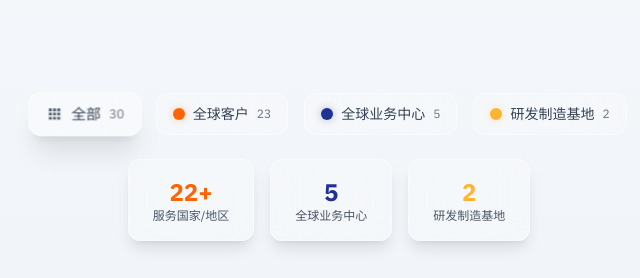
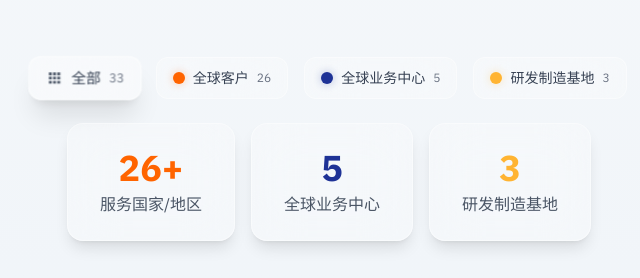
Before and after one commit to xushangwen/aho-global-service, a Next.js app: page / in a window 1280 px wide. Shown: the part 519-797 px from the top of the page, without its empty margins (311-951 px from the left). Built offline with nearby package versions, Linux system fonts and the light colour scheme.

Commit message:
feat: 添加缺失的国家/地区标记点，优化UI显示
- 添加3个全球客户标记点：罗马尼亚、菲律宾、台湾
- 更新统计数字：全球客户26个，研发制造基地3个
- 增大底部统计卡片尺寸和字体大小
- 优化地图和图例组件

```diff
--- a/src/app/globals.css
+++ b/src/app/globals.css
@@ -16,15 +16,18 @@ body {
   color: var(--foreground);
 }
 
-/* 地图标注点响应式大小 */
-@media (max-width: 768px) {
-  .rsm-marker circle {
+/* 脉冲动画 */
+@keyframes pulse-ring {
+  0% {
     r: 4;
+    opacity: 0.8;
+  }
+  100% {
+    r: 16;
+    opacity: 0;
   }
 }
 
-@media (min-width: 769px) and (max-width: 1024px) {
-  .rsm-marker circle {
-    r: 5;
-  }
+.pulse-circle {
+  animation: pulse-ring 1.2s ease-out infinite;
 }
--- a/src/app/page.tsx
+++ b/src/app/page.tsx
@@ -48,17 +48,17 @@ export default function Home() {
 
           {/* 统计卡片 - 增强毛玻璃 */}
           <section className="mt-4 md:mt-6 flex justify-center gap-3 md:gap-4">
-            <div className="text-center px-5 py-3 md:px-6 md:py-4 bg-white/25 backdrop-blur-xl rounded-xl border border-white/40 shadow-lg hover:bg-white/35 transition-all duration-300">
-              <div className="text-lg md:text-2xl font-bold text-[#FF6400]">22+</div>
-              <div className="text-xs text-gray-600">服务国家/地区</div>
+            <div className="text-center px-6 py-4 md:px-8 md:py-6 bg-white/25 backdrop-blur-xl rounded-2xl border border-white/40 shadow-lg hover:bg-white/35 transition-all duration-300">
+              <div className="text-2xl md:text-4xl font-bold text-[#FF6400]">26+</div>
+              <div className="text-sm md:text-base text-gray-600 mt-1">服务国家/地区</div>
             </div>
-            <div className="text-center px-5 py-3 md:px-6 md:py-4 bg-white/25 backdrop-blur-xl rounded-xl border border-white/40 shadow-lg hover:bg-white/35 transition-all duration-300">
-              <div className="text-lg md:text-2xl font-bold text-[#1E3296]">5</div>
-              <div className="text-xs text-gray-600">全球业务中心</div>
+            <div className="text-center px-6 py-4 md:px-8 md:py-6 bg-white/25 backdrop-blur-xl rounded-2xl border border-white/40 shadow-lg hover:bg-white/35 transition-all duration-300">
+              <div className="text-2xl md:text-4xl font-bold text-[#1E3296]">5</div>
+              <div className="text-sm md:text-base text-gray-600 mt-1">全球业务中心</div>
             </div>
-            <div className="text-center px-5 py-3 md:px-6 md:py-4 bg-white/25 backdrop-blur-xl rounded-xl border border-white/40 shadow-lg hover:bg-white/35 transition-all duration-300">
-              <div className="text-lg md:text-2xl font-bold text-[#FFB432]">2</div>
-              <div className="text-xs text-gray-600">研发制造基地</div>
+            <div className="text-center px-6 py-4 md:px-8 md:py-6 bg-white/25 backdrop-blur-xl rounded-2xl border border-white/40 shadow-lg hover:bg-white/35 transition-all duration-300">
+              <div className="text-2xl md:text-4xl font-bold text-[#FFB432]">3</div>
+              <div className="text-sm md:text-base text-gray-600 mt-1">研发制造基地</div>
             </div>
           </section>
         </div>
--- a/src/components/GlobalMap.tsx
+++ b/src/components/GlobalMap.tsx
@@ -19,7 +19,7 @@ interface GlobalMapProps {
 
 export default function GlobalMap({ activeFilter }: GlobalMapProps) {
   const [tooltipContent, setTooltipContent] = useState('');
-  const [hoveredIndex, setHoveredIndex] = useState<number | null>(null);
+  const [hoveredKey, setHoveredKey] = useState<string | null>(null);
 
   // 根据类型获取标注点大小
   const getMarkerSize = (type: Location['type']) => {
@@ -40,23 +40,6 @@ export default function GlobalMap({ activeFilter }: GlobalMapProps) {
 
   return (
     <div className="w-full h-full bg-gradient-to-b from-slate-50 to-slate-100">
-      {/* 脉冲动画样式 */}
-      <style jsx global>{`
-        @keyframes pulse-ring {
-          0% {
-            transform: scale(1);
-            opacity: 0.8;
-          }
-          100% {
-            transform: scale(2.5);
-            opacity: 0;
-          }
-        }
-        .pulse-ring {
-          animation: pulse-ring 1.5s ease-out infinite;
-        }
-      `}</style>
-
       <ComposableMap
         projection="geoNaturalEarth1"
         projectionConfig={{
@@ -89,22 +72,24 @@ export default function GlobalMap({ activeFilter }: GlobalMapProps) {
         </Geographies>
 
         {/* 渲染标注点 */}
-        {filteredLocations.map((location, index) => {
+        {filteredLocations.map((location) => {
           const size = getMarkerSize(location.type);
-          const isHovered = hoveredIndex === index;
           const color = colors[location.type];
+          // 使用 name + type 作为唯一 key
+          const key = `${location.name}-${location.type}`;
+          const isHovered = hoveredKey === key;
 
           return (
             <Marker
-              key={`${location.type}-${index}`}
+              key={key}
               coordinates={location.coordinates}
               onMouseEnter={() => {
                 setTooltipContent(location.name);
-                setHoveredIndex(index);
+                setHoveredKey(key);
               }}
               onMouseLeave={() => {
                 setTooltipContent('');
-                setHoveredIndex(null);
+                setHoveredKey(null);
               }}
               data-tooltip-id="map-tooltip"
             >
@@ -112,24 +97,24 @@ export default function GlobalMap({ activeFilter }: GlobalMapProps) {
               {isHovered && (
                 <circle
                   r={size}
-                  fill={color}
-                  opacity={0.6}
-                  className="pulse-ring"
-                  style={{ transformOrigin: 'center' }}
+                  fill="none"
+                  stroke={color}
+                  strokeWidth={2}
+                  className="pulse-circle"
                 />
               )}
               {/* 主标注点 */}
               <circle
-                r={isHovered ? size * 1.3 : size}
+                r={isHovered ? size * 1.4 : size}
                 fill={color}
                 stroke="#fff"
                 strokeWidth={1.5}
                 className="cursor-pointer"
                 style={{
                   filter: isHovered
-                    ? `drop-shadow(0 0 8px ${color})`
-                    : 'drop-shadow(0 1px 2px rgba(0,0,0,0.2))',
-                  transition: 'all 0.2s ease-out',
+                    ? `drop-shadow(0 0 6px ${color})`
+                    : 'drop-shadow(0 1px 2px rgba(0,0,0,0.15))',
+                  transition: 'r 0.15s ease-out, filter 0.15s ease-out',
                 }}
               />
             </Marker>
--- a/src/components/Legend.tsx
+++ b/src/components/Legend.tsx
@@ -12,12 +12,12 @@ interface LegendItem {
 }
 
 const legendItems: LegendItem[] = [
-  { type: 'customer', color: colors.customer, label: '全球客户', count: 23 },
+  { type: 'customer', color: colors.customer, label: '全球客户', count: 26 },
   { type: 'business', color: colors.business, label: '全球业务中心', count: 5 },
-  { type: 'rd', color: colors.rd, label: '研发制造基地', count: 2 },
+  { type: 'rd', color: colors.rd, label: '研发制造基地', count: 3 },
 ];
 
-// 总数: 23 + 5 + 2 = 30
+// 总数: 26 + 5 + 3 = 34
 
 interface LegendProps {
   activeFilter: FilterType;
@@ -44,7 +44,7 @@ export default function Legend({ activeFilter, onFilterChange }: LegendProps) {
           <path d="M4 4h4v4H4V4zm6 0h4v4h-4V4zm6 0h4v4h-4V4zM4 10h4v4H4v-4zm6 0h4v4h-4v-4zm6 0h4v4h-4v-4zM4 16h4v4H4v-4zm6 0h4v4h-4v-4zm6 0h4v4h-4v-4z"/>
         </svg>
         <span className="text-xs md:text-sm text-gray-700 font-medium">全部</span>
-        <span className="text-xs text-gray-500 font-normal">30</span>
+        <span className="text-xs text-gray-500 font-normal">33</span>
       </button>
 
       {/* 分类按钮 */}
--- a/src/data/locations.ts
+++ b/src/data/locations.ts
@@ -5,7 +5,7 @@ export interface Location {
   type: 'customer' | 'business' | 'rd';
 }
 
-// 全球客户 - 橙色 #FF6400 (23个)
+// 全球客户 - 橙色 #FF6400 (26个)
 export const customers: Location[] = [
   // 欧洲
   { name: '英国', coordinates: [-1.5, 52.5], type: 'customer' },
@@ -17,6 +17,7 @@ export const customers: Location[] = [
   { name: '斯洛文尼亚', coordinates: [14.8, 46.1], type: 'customer' },
   { name: '斯洛伐克', coordinates: [19.7, 48.7], type: 'customer' },
   { name: '意大利', coordinates: [12.5, 42.5], type: 'customer' },
+  { name: '罗马尼亚', coordinates: [25.0, 44.4], type: 'customer' },
   // 中东/非洲
   { name: '土耳其', coordinates: [32.9, 39.9], type: 'customer' },
   { name: '突尼斯', coordinates: [9.5, 34.0], type: 'customer' },
@@ -30,6 +31,8 @@ export const customers: Location[] = [
   { name: '越南', coordinates: [108.3, 16.0], type: 'customer' },
   { name: '马来西亚', coordinates: [101.7, 3.1], type: 'customer' },
   { name: '印度尼西亚', coordinates: [117.0, -2.5], type: 'customer' },
+  { name: '菲律宾', coordinates: [120.9, 14.6], type: 'customer' },
+  { name: '台湾', coordinates: [121.5, 25.0], type: 'customer' },
   // 美洲
   { name: '美国', coordinates: [-95.7, 37.1], type: 'customer' },
   { name: '墨西哥', coordinates: [-102.5, 23.6], type: 'customer' },
```
